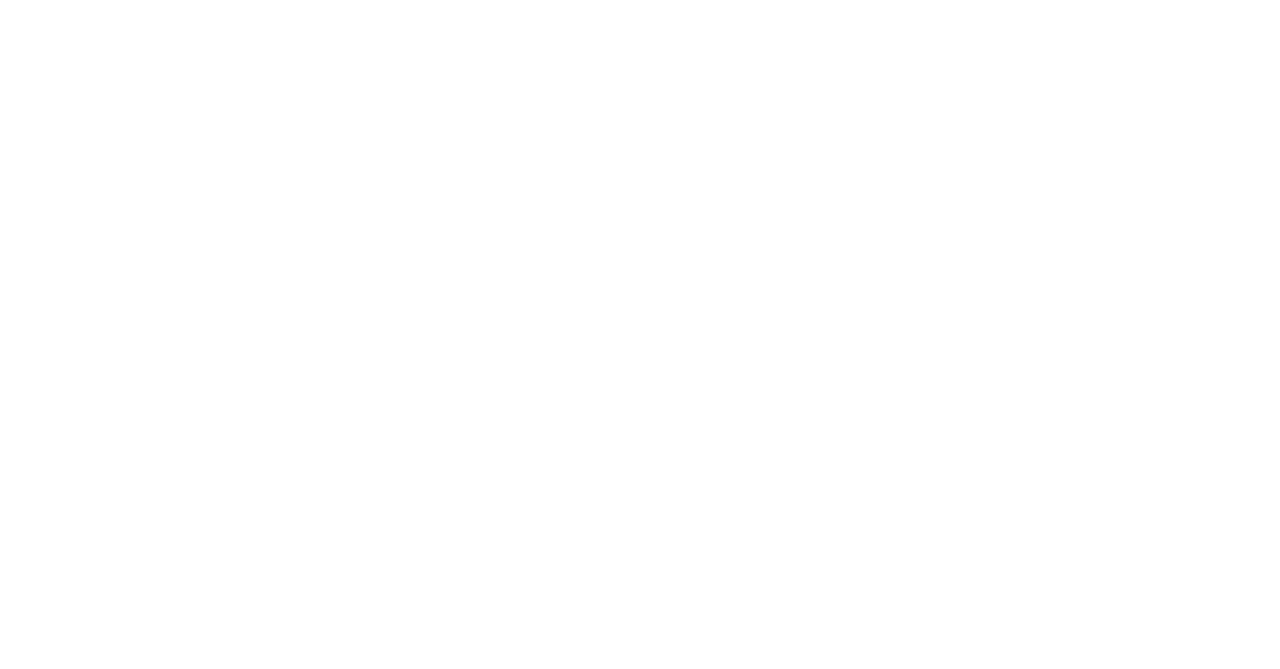
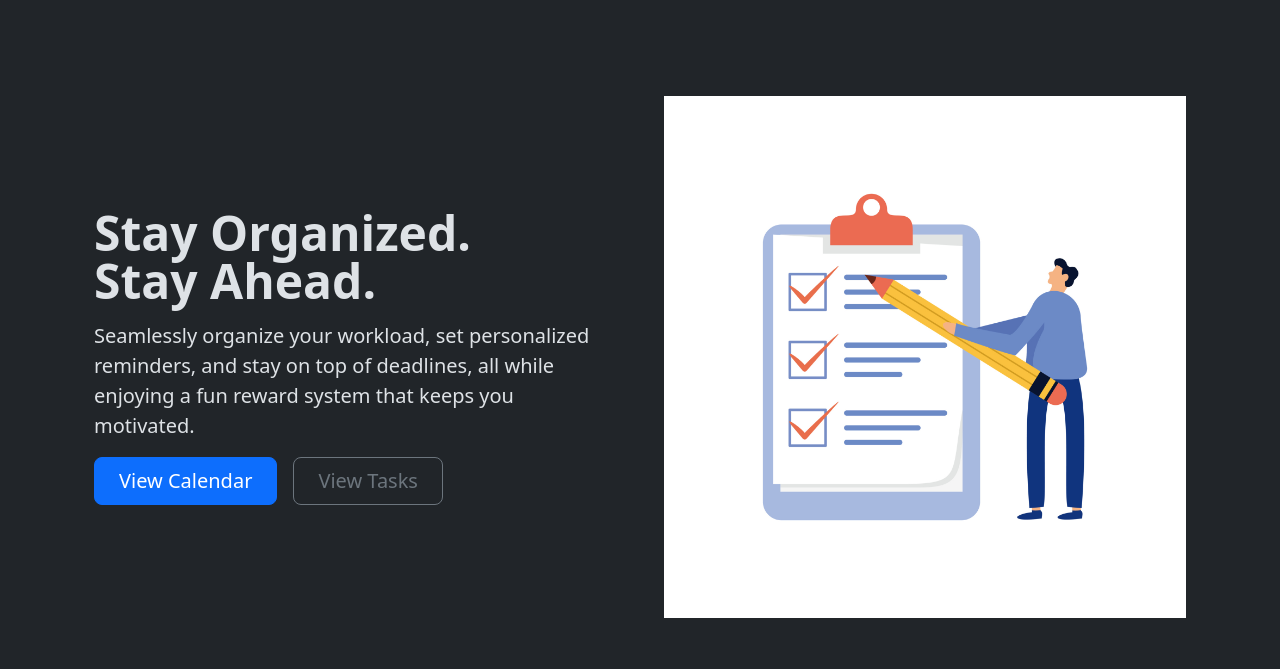
Before and after one commit to SamuelKFung/TaskToken, a plain HTML site: page index.html in a window 1280 px wide. Drawn offline with nearby package versions, Linux system fonts and the light colour scheme.

Commit message:
added hero section

```diff
--- a/index.html
+++ b/index.html
@@ -1,8 +1,8 @@
 <!DOCTYPE html>
-<html lang="en">
+<html lang="en" data-bs-theme="dark">
 
 <head>
-    <title>My BCIT Project</title>
+    <title>TaskToken</title>
     <meta name="comp1800 template" content="My 1800 App">
 
     <!-- Required meta tags -->
@@ -10,6 +10,8 @@
     <meta name="viewport" content="width=device-width, initial-scale=1">
 
     <!-- Bootstrap Library CSS CDN go here -->
+    <link href="https://cdn.jsdelivr.net/npm/bootstrap@5.3.3/dist/css/bootstrap.min.css" rel="stylesheet"
+        integrity="sha384-QWTKZyjpPEjISv5WaRU9OFeRpok6YctnYmDr5pNlyT2bRjXh0JMhjY6hW+ALEwIH" crossorigin="anonymous">
     <!-- Boostrap Library JS CDN  go here -->
 
     <!-- Other libraries go here -->
@@ -25,7 +27,21 @@
     <!-- Your HTML Layout go here -->
     <!------------------------------>
     <!-- Stuff for body goes here -->
-
+    <div class="container col-xxl-8 px-4 py-5">
+        <div class="row flex-lg-row-reverse align-items-center g-5 py-5">
+          <div class="col-10 col-sm-8 col-lg-6">
+            <img src="images/hero.jpg" class="d-block mx-lg-auto img-fluid" alt="Bootstrap Themes" width="100%" height="100%" loading="lazy">
+          </div>
+          <div class="col-lg-6">
+            <h1 class="display-5 fw-bold lh-1 mb-3">Stay Organized.<br> Stay Ahead.</h1>
+            <p class="lead">Seamlessly organize your workload, set personalized reminders, and stay on top of deadlines, all while enjoying a fun reward system that keeps you motivated.</p>
+            <div class="d-grid gap-2 d-md-flex justify-content-md-start">
+              <button type="button" class="btn btn-primary btn-lg px-4 me-md-2">View Calendar</button>
+              <button type="button" class="btn btn-outline-secondary btn-lg px-4">View Tasks</button>
+            </div>
+          </div>
+        </div>
+      </div>
 
     <!---------------------------------------------->
     <!-- Your own JavaScript functions go here    -->
```
Also changed, not shown: images/hero.jpg (added).
